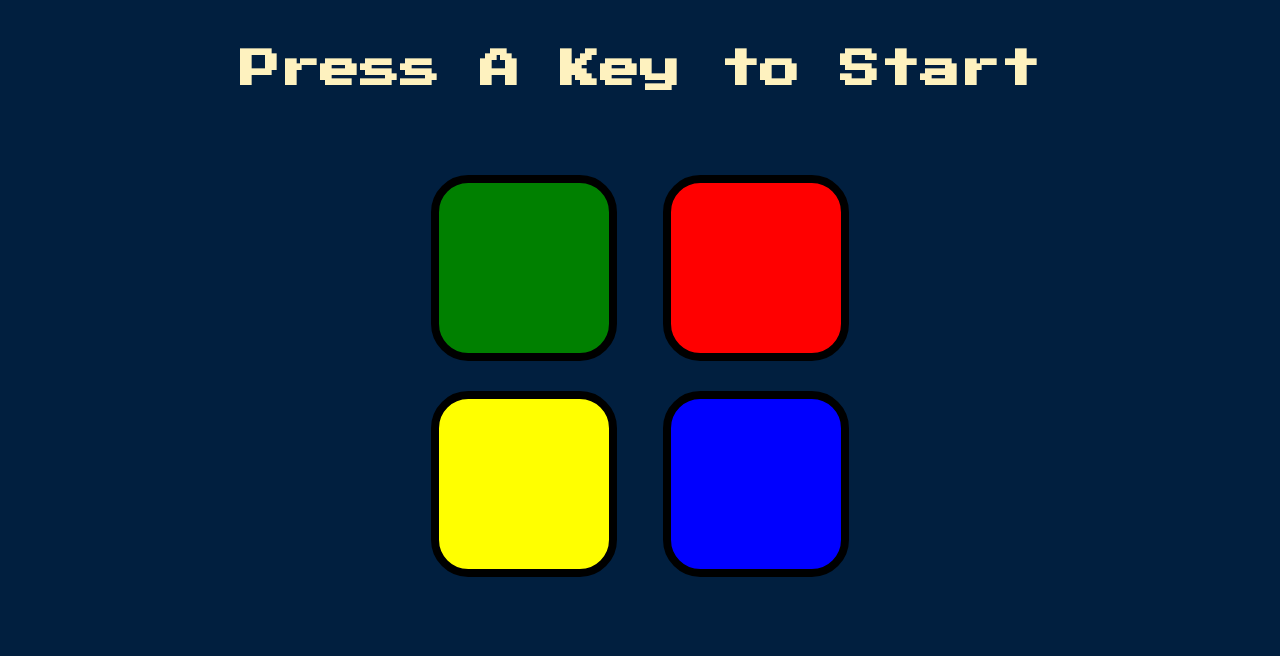
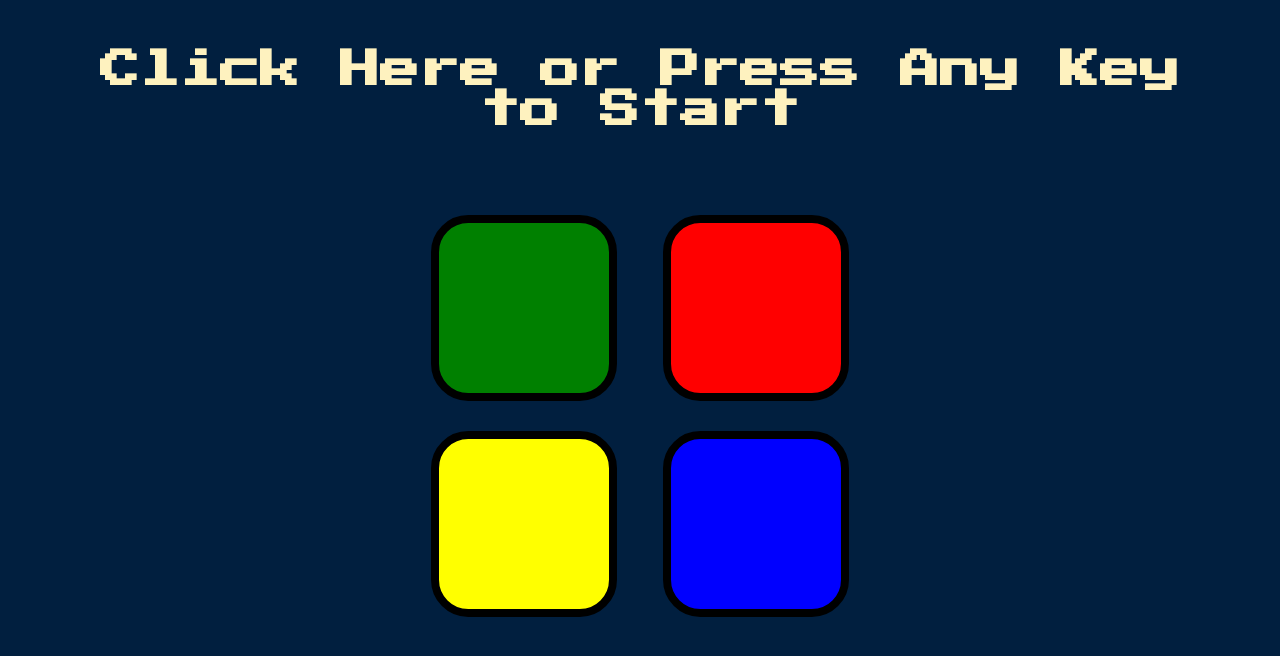
Before and after one commit to AyushHarshit/simon, a plain HTML site: page index.html in a window 1280 px wide. Drawn offline with nearby package versions, Linux system fonts and the light colour scheme.

Commit message:
Update index.html

```diff
--- a/index.html
+++ b/index.html
@@ -9,7 +9,7 @@
 	</head>
 	<body>
 		<div class= "title">
-		<h1>Press A Key to Start</h1>
+		<h1 class = "head-cls">Click Here or Press Any Key to Start</h1>
 		</div>
 
 		<div class ="mid">
```
